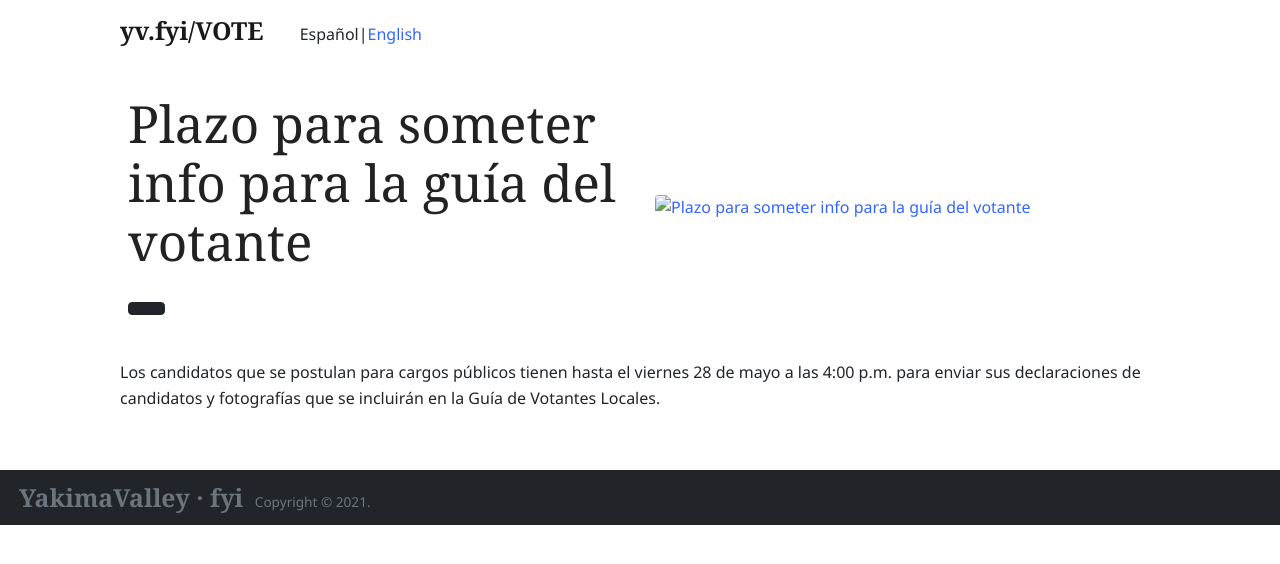
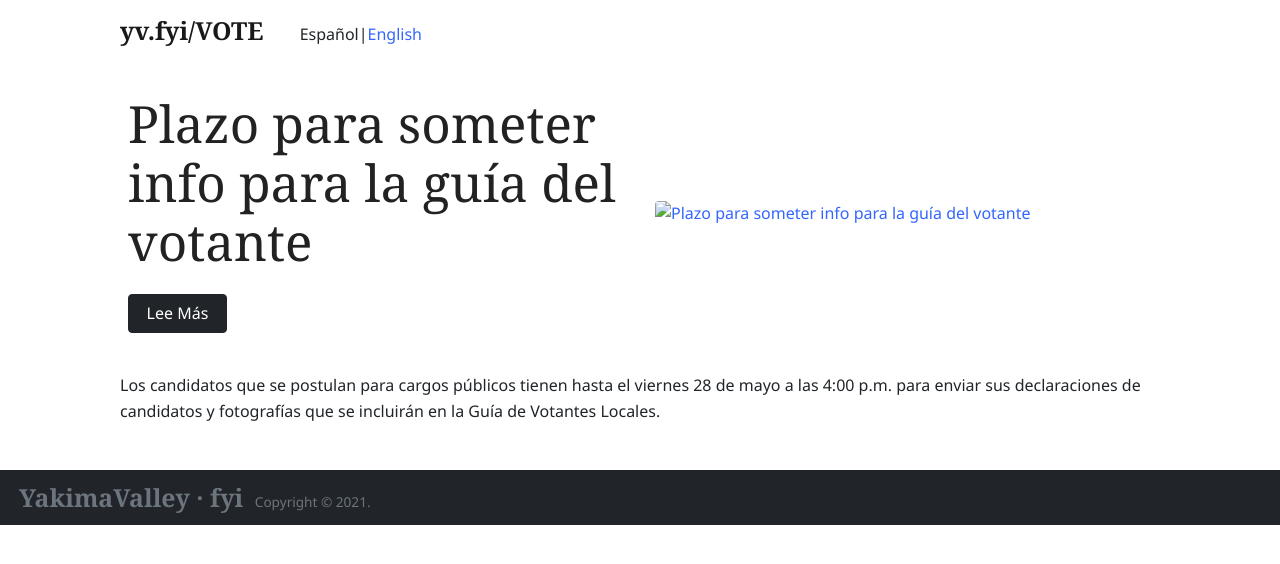
Before and after one commit to yakimavalley/vote, a Jekyll site: the page built from _posts/2021-05-09-voter-guide-info.md, in a window 1280 px wide. Shown: the top 564 px of the page. Built offline with Jekyll 4.4.1, drawn with Linux system fonts in a browser that asks for light colours.

Commit message:
Update _config.yml

```diff
--- a/_config.yml
+++ b/_config.yml
@@ -74,6 +74,7 @@ TR:
     orgs:   organizations
     places: locations
     switch: English
+    readmore: 'Read More'
   es:
     baseurl: '/'
     index:  inicio
@@ -83,6 +84,7 @@ TR:
     orgs:   organizaciones
     places: ubicaciones
     switch: Español
+    readmore: 'Lee Más'
 
 # Defaults
 defaults:
```
